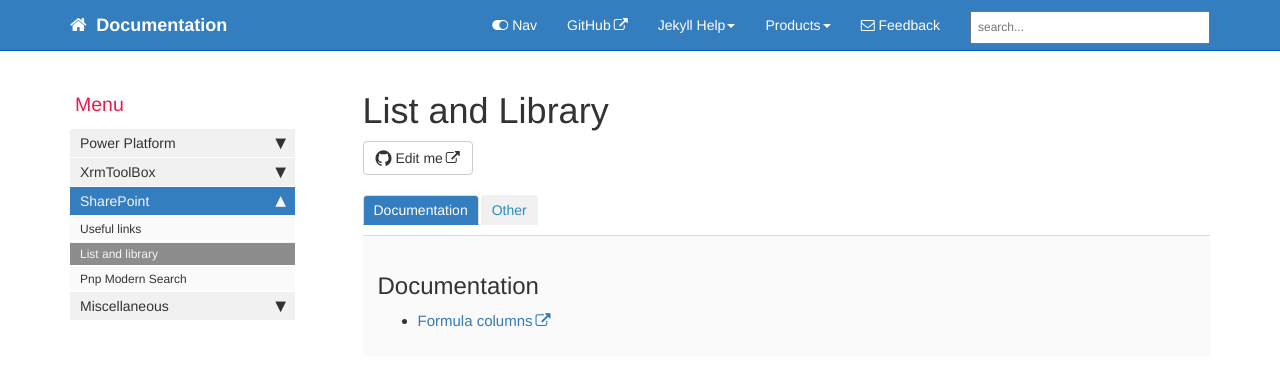
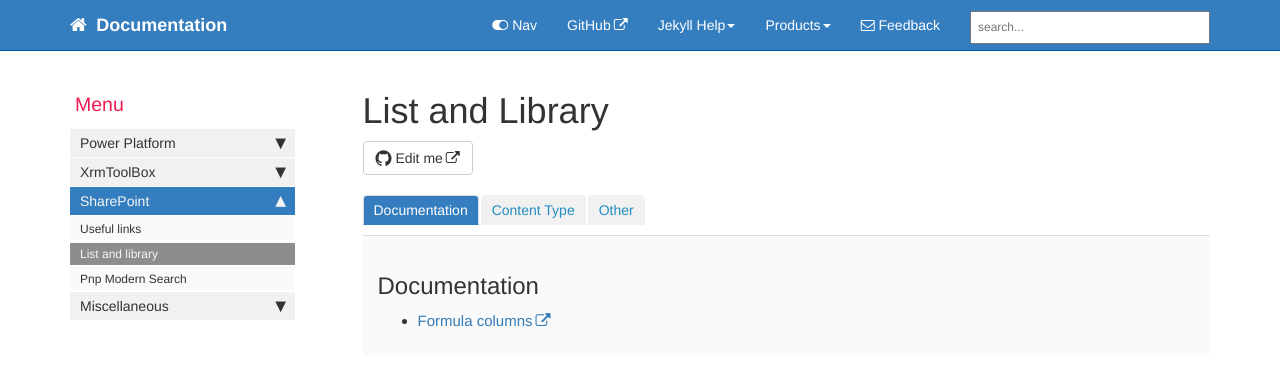
Before and after one commit to gedeontofidji/Documentation, a Jekyll site: the page built from pages/mydoc/mydoc_sharepoint_listandlibrary.md, in a window 1280 px wide. Shown: the top 366 px of the page. Built offline with Jekyll 4.4.1, drawn with Linux system fonts in a browser that asks for light colours; comment, search, counter and statistics services are not loaded.

Commit message:
Update mydoc_sharepoint_listandlibrary.md

```diff
--- a/pages/mydoc/mydoc_sharepoint_listandlibrary.md
+++ b/pages/mydoc/mydoc_sharepoint_listandlibrary.md
@@ -9,6 +9,7 @@ folder: mydoc
 
 <ul id="profileTabs" class="nav nav-tabs">
     <li class="active"><a class="noCrossRef" href="#documentation" data-toggle="tab">Documentation</a></li>
+    <li><a class="noCrossRef" href="#content-type" data-toggle="tab">Content Type</a></li>
     <li><a class="noCrossRef" href="#other" data-toggle="tab">Other</a></li>
 </ul>
   <div class="tab-content">
@@ -18,6 +19,12 @@ folder: mydoc
 * [Formula columns](https://support.microsoft.com/fr-fr/office/exemples-de-formules-courantes-dans-des-listes-d81f5f21-2b4e-45ce-b170-bf7ebf6988b3)
 </div>
 
+<div role="tabpanel" class="tab-pane" id="content-type" markdown="1">
+## Content Type
+💡Tips
+* When you update a content type template with the same name, you should run a sript to clean Office data cache on computers of users. It will avoid warming messages.
+</div>
+
 <div role="tabpanel" class="tab-pane" id="other" markdown="1">
 ## Other
 </div>
```
